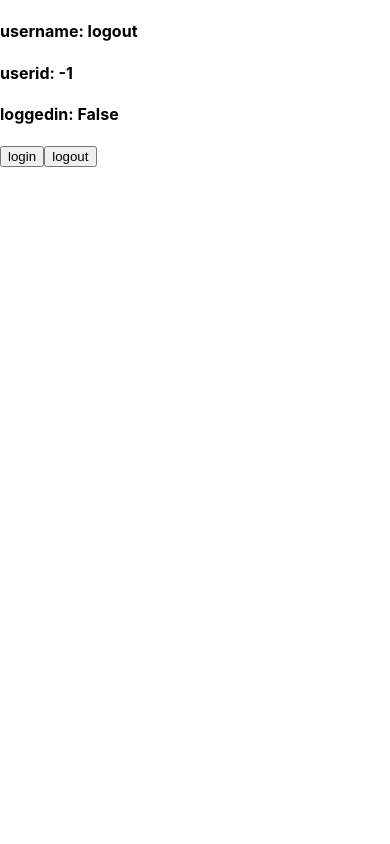
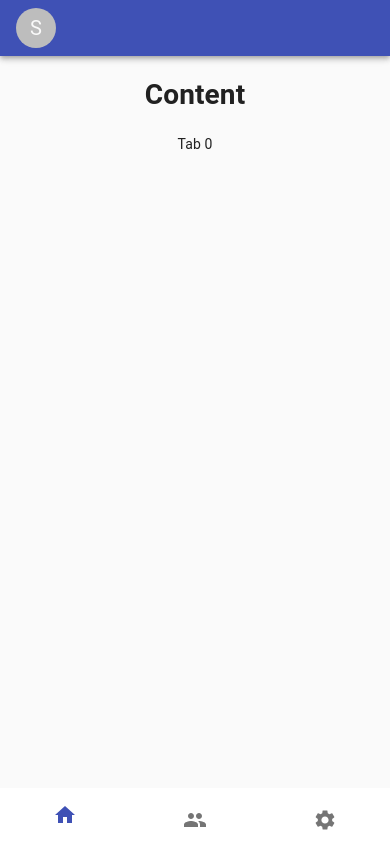
Before and after one commit to nahiphog/next-project-master2, a React (Create React App) app in the folder frontend/next-project/: page / in a window 390 px wide. Built offline with nearby package versions, Linux system fonts and the light colour scheme.

Commit message:
1. Install @material-ui/core and  @material-ui/icons 2. Create basic mobile layout

```diff
--- a/frontend/next-project/package.json
+++ b/frontend/next-project/package.json
@@ -3,6 +3,8 @@
   "version": "0.1.0",
   "private": true,
   "dependencies": {
+    "@material-ui/core": "^4.7.0",
+    "@material-ui/icons": "^4.5.1",
     "axios": "^0.19.0",
     "mobx": "^5.15.0",
     "mobx-react": "^6.1.4",
--- a/frontend/next-project/src/App.js
+++ b/frontend/next-project/src/App.js
@@ -1,19 +1,42 @@
 /* Import package components */
-import React from "react";
-import "./App.css";
+import React, { useState } from "react";
+import { Grid, CssBaseline } from "@material-ui/core";
 
 /* Import app components */
-import TestMobx from "./test/TestMobx";
-import TestHooks from "./test/TestHooks";
+import TopNav from "./components/TopNav";
+import Content from "./components/Content";
+import BotNav from "./components/BotNav";
 
-class App extends React.Component {
-  render() {
-    return (
-      <>
-        <TestHooks />
-        {/* <TestMobx /> */}
-      </>
-    );
+const ContainerStyles = {
+  height: "calc(100vh - 112px)",
+  overflow: "auto",
+  textAlign: "center"
+};
+
+export default function App() {
+  const [tab, setTab] = useState(0);
+
+  function renderView() {
+    switch (tab) {
+      case 0:
+        return <Content message={"Tab 0"} />;
+      case 1:
+        return <Content message={"Tab 1"} />;
+      case 2:
+        return <Content message={"Tab 2"} />;
+      default:
+        return new Error("This view does not exist");
+    }
   }
+
+  return (
+    <>
+      <Grid container direction="column">
+        <TopNav />
+        <div style={ContainerStyles}>{renderView()}</div>
+        <BotNav value={tab} onChange={setTab} />
+      </Grid>
+      <CssBaseline />
+    </>
+  );
 }
-export default App;
--- /dev/null
+++ b/frontend/next-project/src/components/BotNav.js
@@ -0,0 +1,16 @@
+/* Import package components */
+import React from "react";
+import { BottomNavigation, BottomNavigationAction } from "@material-ui/core";
+import { Home, People, Settings } from "@material-ui/icons";
+
+export default function BotNav({ value, onChange }) {
+  return (
+    <>
+      <BottomNavigation value={value} onChange={(e, tab) => onChange(tab)}>
+        <BottomNavigationAction icon={<Home />} />
+        <BottomNavigationAction icon={<People />} />
+        <BottomNavigationAction icon={<Settings />} />
+      </BottomNavigation>
+    </>
+  );
+}
--- /dev/null
+++ b/frontend/next-project/src/components/Content.js
@@ -0,0 +1,13 @@
+/* Import package components */
+import React from "react";
+
+export default function Content({ message }) {
+  return (
+    <>
+      <div>
+        <h1>Content</h1>
+        <p>{message}</p>
+      </div>
+    </>
+  );
+}
--- /dev/null
+++ b/frontend/next-project/src/components/TopNav.js
@@ -0,0 +1,15 @@
+/* Import package components */
+import React from "react";
+import { AppBar, Toolbar, Avatar } from "@material-ui/core";
+
+export default function TopNav() {
+  return (
+    <>
+      <AppBar position="static">
+        <Toolbar>
+          <Avatar>S</Avatar>
+        </Toolbar>
+      </AppBar>
+    </>
+  );
+}
```
Also changed, not shown: 1 other file (tests, documents, lock files or other folders).
